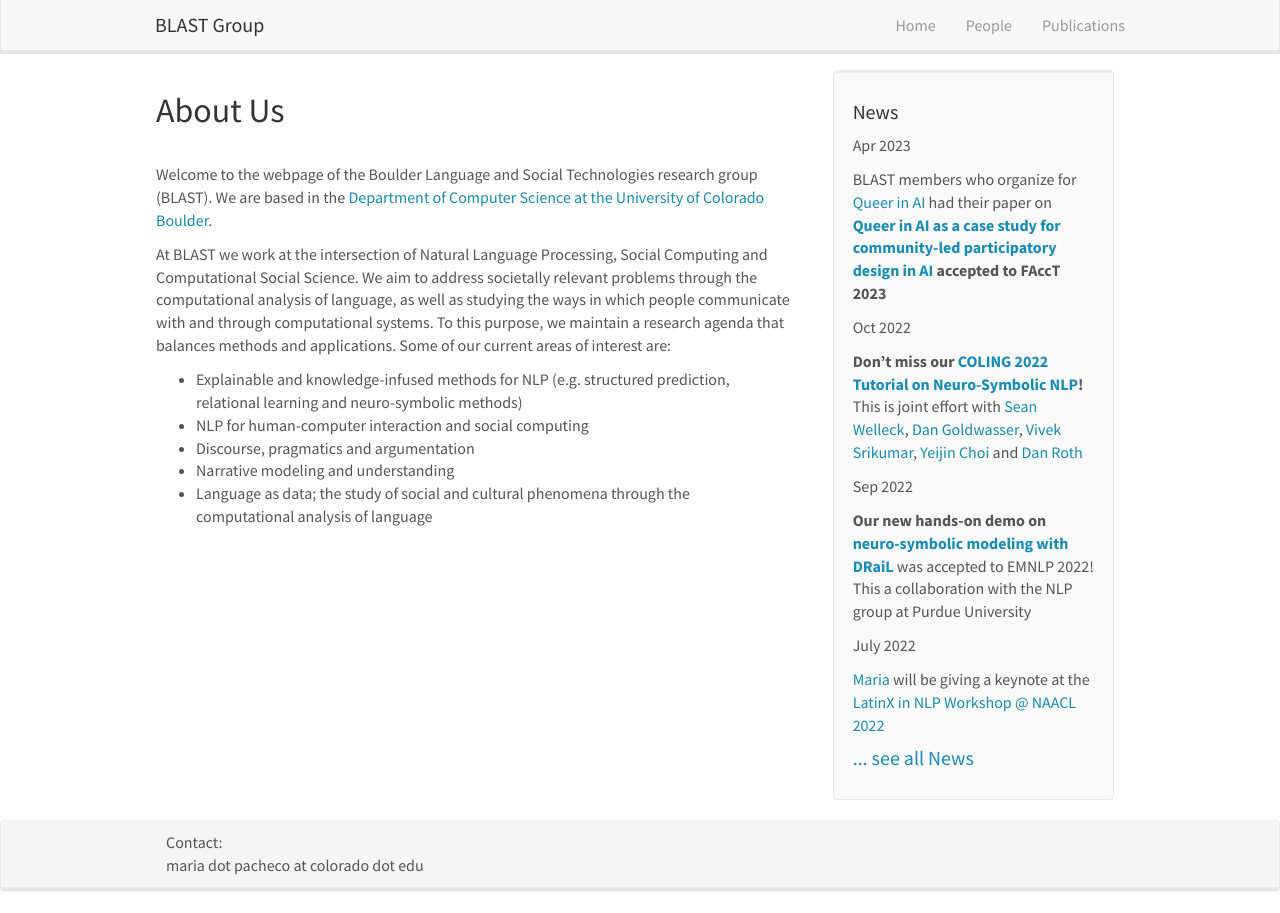
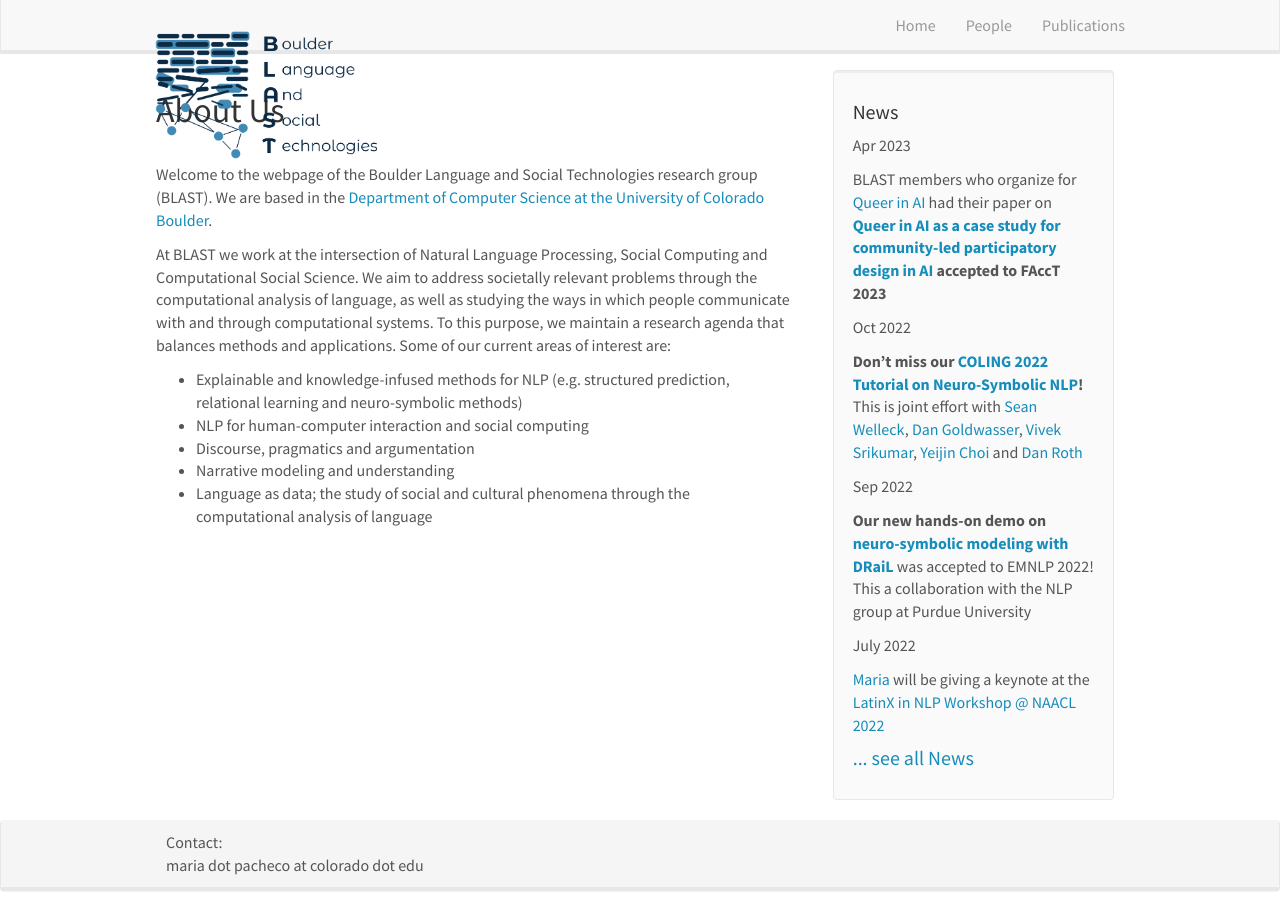
Before and after one commit to blast-cu/blast-cu.github.io, a Jekyll site: the page built from _pages/home.md, in a window 1280 px wide. Built offline with Jekyll 4.4.1, drawn with Linux system fonts in a browser that asks for light colours; nearby versions of some CDN libraries.

Commit message:
Update header.html

```diff
--- a/_includes/header.html
+++ b/_includes/header.html
@@ -8,7 +8,8 @@
 		<span class="icon-bar"></span>
 	  </button>
 
-    <a class="navbar-brand" href="{{ site.url }}{{ site.baseurl }}/">BLAST Group</a>
+    <a class="navbar-brand" href="{{ site.url }}{{ site.baseurl }}/"><img src="{{ site.url }}{{ site.baseurl }}/images/other_logo_blast.png" class="img-responsive" style="width: 250px; float: left; border: 10px"/>
+</a>
 	</div>
 	<div class="collapse navbar-collapse" id="navbar-collapse-1">
 	  <ul class="nav navbar-nav navbar-right">
```
